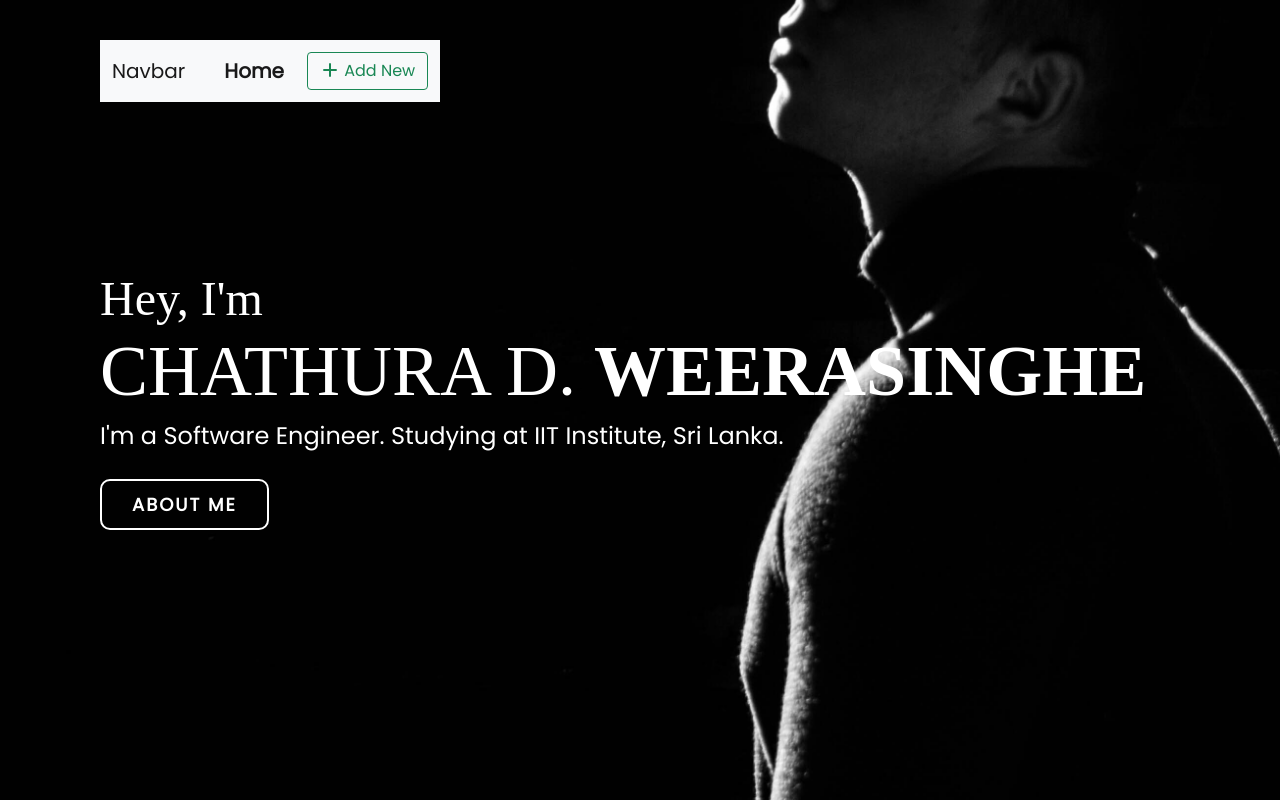
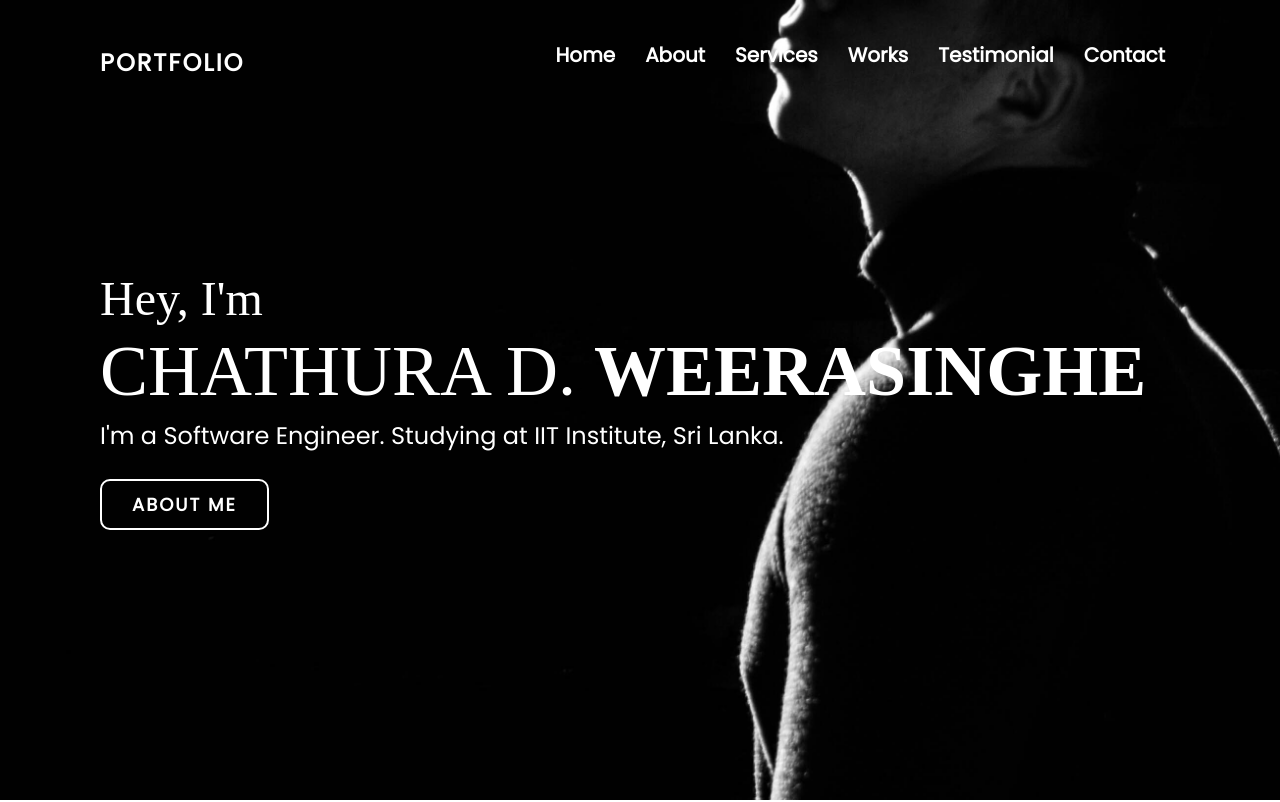
Before and after one commit to ChathuraDWeerasinghe/ChathuraDWeerasinghe, a plain HTML site: page index.html in a window 1280 px wide. Shown: the top 802 px of the page. Drawn offline with nearby package versions, Linux system fonts and the light colour scheme.

Commit message:
small adjustments

```diff
--- a/index.html
+++ b/index.html
@@ -19,7 +19,7 @@
 
     <body>
         <header>
-            <nav class="navbar navbar-expand-lg navbar-light bg-light">
+            <!-- <nav class="navbar navbar-expand-lg navbar-light bg-light">
                 <div class="container-fluid">
                     <a class="navbar-brand" href="#">Navbar</a>
                     <button class="navbar-toggler" type="button" data-bs-toggle="collapse" data-bs-target="#navbarSupportedContent" aria-controls="navbarSupportedContent" aria-expanded="false" aria-label="Toggle navigation">
@@ -34,8 +34,8 @@
                         <button class="btn btn-outline-success" type="button    "><i class="fa-solid fa-plus"></i> Add New</button>
                     </div>
                 </div>
-            </nav>
-            <!-- <a href="#" class="logo">Portfolio</a>
+            </nav> -->
+            <a href="#" class="logo">Portfolio</a>
 		<div class="toggle" onclick = "toggleMenu();"></div>
 			<ul class="menu">
 			<li><a href="#home" onclick = "toggleMenu();">Home</a></li>
@@ -44,7 +44,7 @@
 			<li><a href="#works" onclick = "toggleMenu();">Works</a></li>
 			<li><a href="#testimonial" onclick = "toggleMenu();">Testimonial</a></li>
 			<li><a href="#contact" onclick = "toggleMenu();">Contact</a></li>
-			</ul> -->
+			</ul>
         </header>
 
         <section class="banner" id="home">
```
